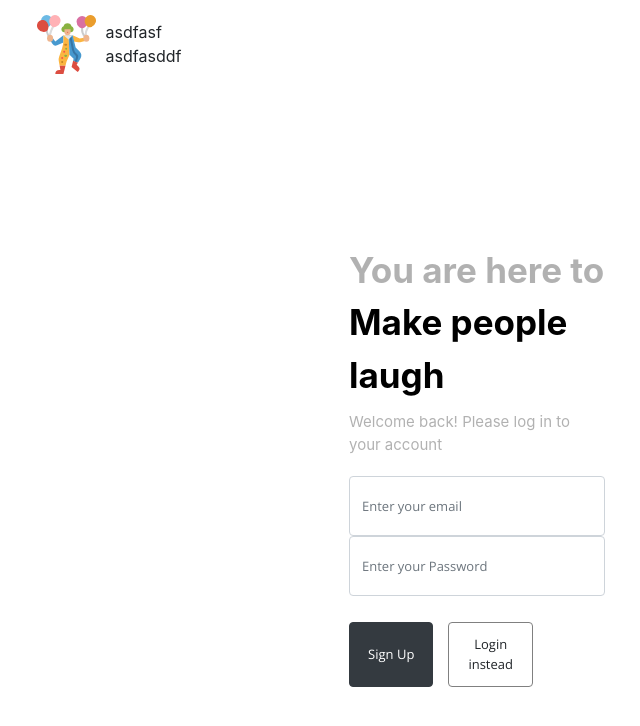
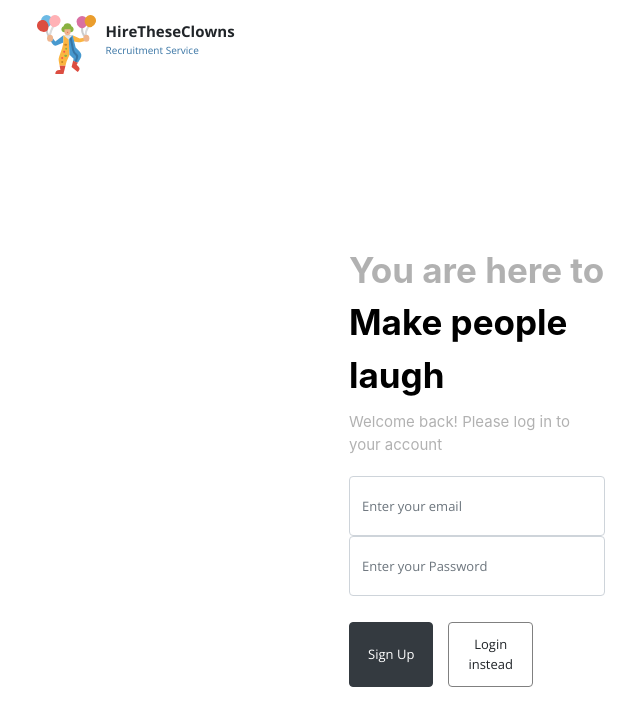
Before and after one commit to LinusBF/iv1201-frontend, a React app: page /Register in a window 1280 px wide. Shown: the whole page, without its empty margins (163-803 px from the left). Built offline with nearby package versions, Linux system fonts and the light colour scheme; some packages are replaced by stand-ins of ours.

Commit message:
Logo component added

```diff
--- a/client/components/login/Login.css
+++ b/client/components/login/Login.css
@@ -1,28 +1,3 @@
-.logo {
-    display: flex;
-    margin-left: 200px;
-    margin-top: 15px;
-}
-
-.logoright {
-    margin-top: 5px;
-    display: flex;
-    flex-direction: column;
-    margin-left: 10px;
-}
-
-.logoHeader1 {
-    font-family: 'Open Sans', sans-serif;
-    font-weight: bold;
-    font-size: 15px;
-}
-
-.logoHeader2 {
-    font-family: 'Open Sans', sans-serif;
-    color: #3874A4;
-    font-size: 10px;
-}
-
 .loginForm {
     width: 20%;
     margin: auto;
--- a/client/components/login/Login.js
+++ b/client/components/login/Login.js
@@ -4,7 +4,7 @@ import {Form, Button, ButtonToolbar} from 'react-bootstrap';
 import {connect} from 'react-redux';
 import {login} from '../../redux/actions';
 import './Login.css';
-import clown from '../../Images/flat.svg';
+import Logo from '../logo/Logo';
 
 class Login extends Component {
   constructor(props) {
@@ -42,15 +42,7 @@ class Login extends Component {
   render() {
     return (
       <div>
-        <div className={'logo'}>
-          <div className={'clownIcon'}>
-            <img src={clown} alt={'...'} />
-          </div>
-          <div className={'logoright'}>
-            <div className={'logoHeader1'}>HireTheseClowns</div>
-            <div className={'logoHeader2'}>Recruitment Service</div>
-          </div>
-        </div>
+        <Logo />
         <div className={'loginForm'}>
           <div id={'headline1'}>You are here to</div>
           <div id={'headline2'}>Make people laugh</div>
--- /dev/null
+++ b/client/components/logo/Logo.css
@@ -0,0 +1,24 @@
+.logo {
+    display: flex;
+    margin-left: 200px;
+    margin-top: 15px;
+}
+
+.logoright {
+    margin-top: 5px;
+    display: flex;
+    flex-direction: column;
+    margin-left: 10px;
+}
+
+.logoHeader1 {
+    font-family: 'Open Sans', sans-serif;
+    font-weight: bold;
+    font-size: 15px;
+}
+
+.logoHeader2 {
+    font-family: 'Open Sans', sans-serif;
+    color: #3874A4;
+    font-size: 10px;
+}
--- /dev/null
+++ b/client/components/logo/Logo.js
@@ -0,0 +1,21 @@
+import React, {Component} from 'react';
+import clown from '../../Images/flat.svg';
+import './Logo.css';
+
+class Logo extends Component {
+  render() {
+    return (
+      <div className={'logo'}>
+        <div className={'clownIcon'}>
+          <img src={clown} alt={'...'} />
+        </div>
+        <div className={'logoright'}>
+          <div className={'logoHeader1'}>HireTheseClowns</div>
+          <div className={'logoHeader2'}>Recruitment Service</div>
+        </div>
+      </div>
+    );
+  }
+}
+
+export default Logo;
--- a/client/components/register/Register.js
+++ b/client/components/register/Register.js
@@ -4,7 +4,7 @@ import {Form, Button, ButtonToolbar} from 'react-bootstrap';
 import {connect} from 'react-redux';
 import {login} from '../../redux/actions';
 import '../login/Login.css';
-import clown from '../../Images/flat.svg';
+import Logo from '../logo/Logo';
 
 class Register extends Component {
   constructor(props) {
@@ -41,15 +41,7 @@ class Register extends Component {
   render() {
     return (
       <div>
-        <div className={'logo'}>
-          <div className={'clownIcon'}>
-            <img src={clown} alt={'...'} />
-          </div>
-          <div className={'logoright'}>
-            <div>asdfasf</div>
-            <div>asdfasddf</div>
-          </div>
-        </div>
+        <Logo />
         <div className={'loginForm'}>
           <div id={'headline1'}>You are here to</div>
           <div id={'headline2'}>Make people laugh</div>
```
